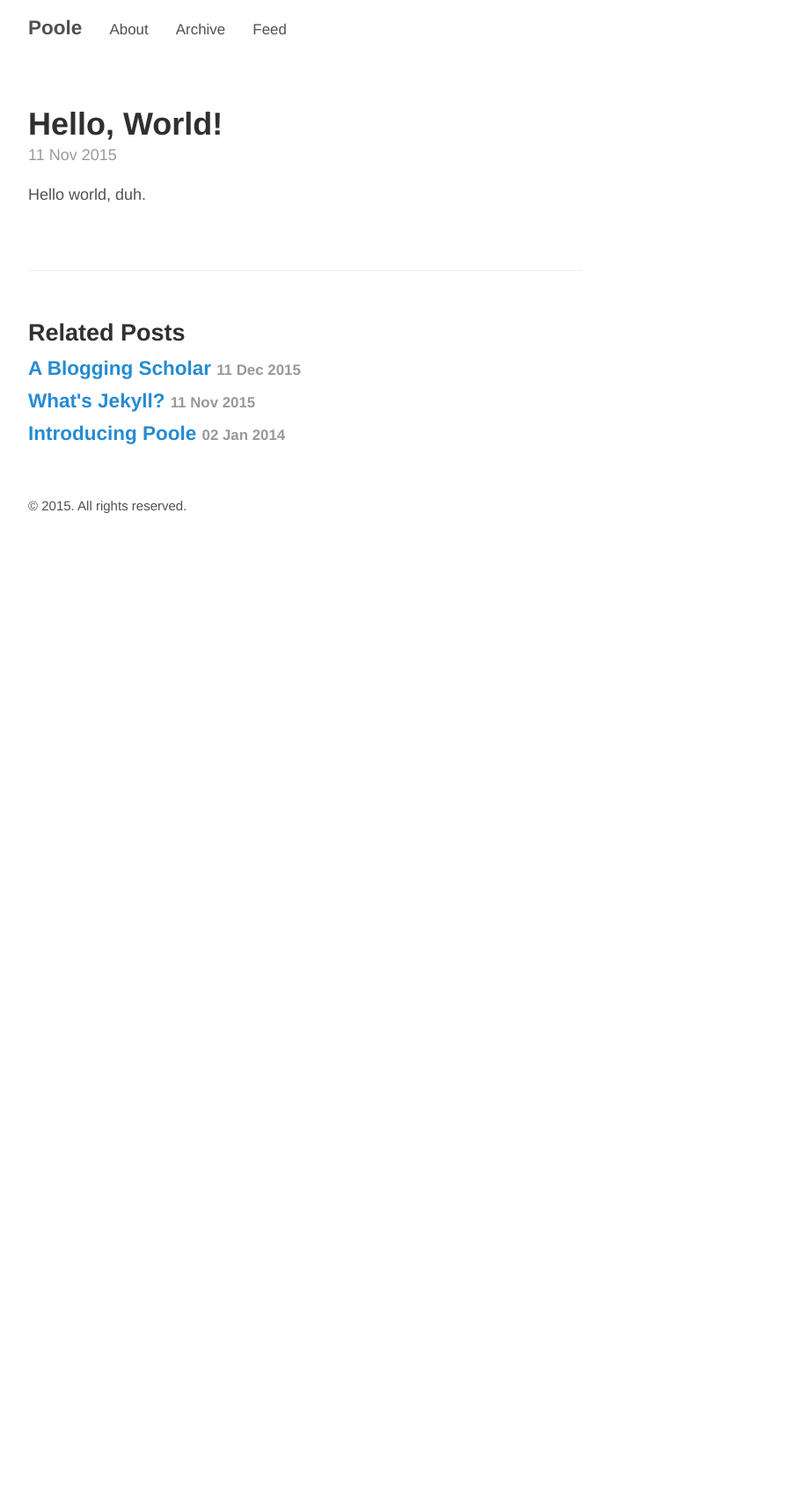
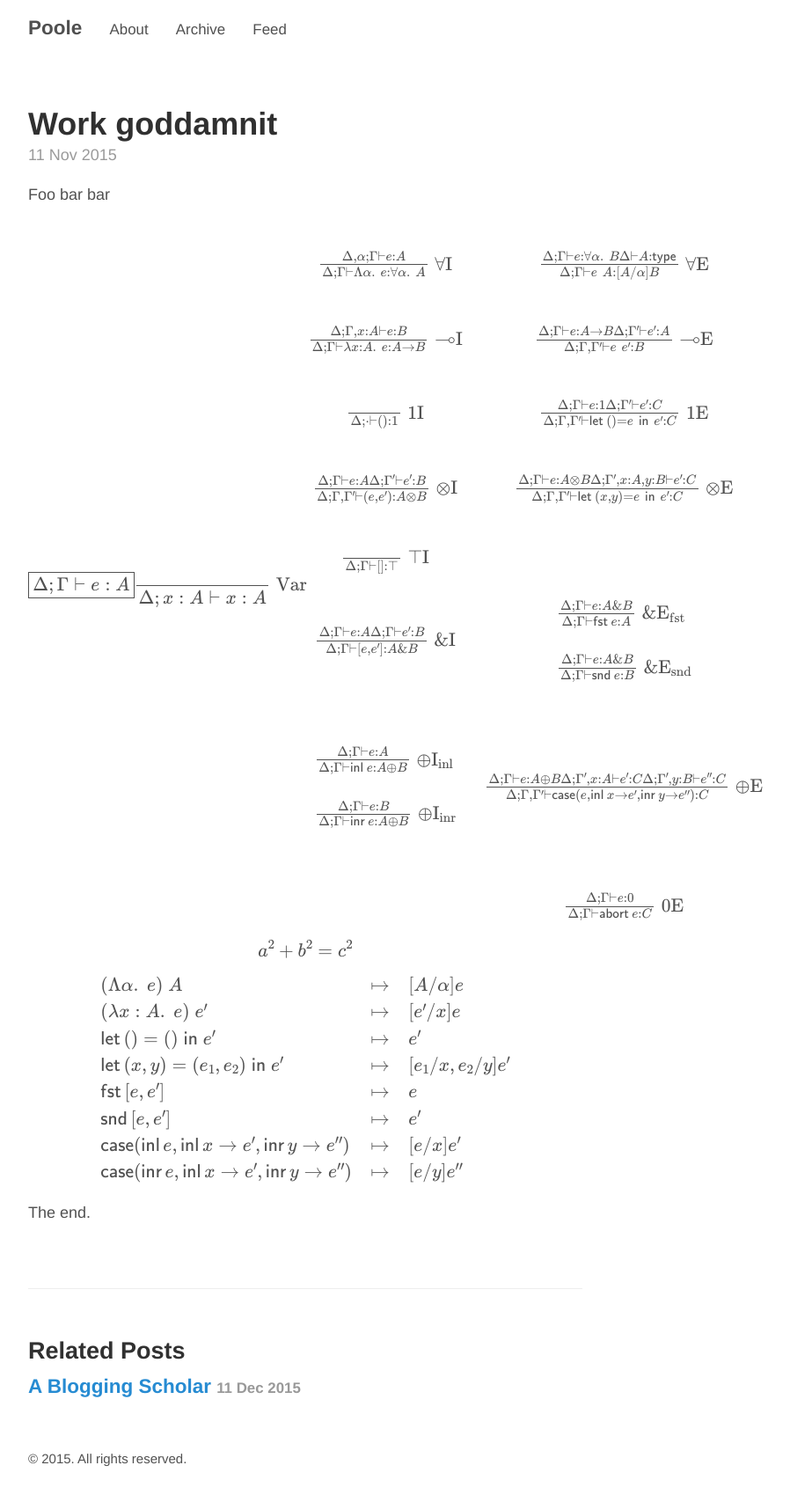
Before and after one commit to cdetroye/cdetroye.github.io, a Jekyll site: the page built from _posts/2015-11-11-helloworld.md, in a window 1280 px wide. Shown: the whole page at 88% size, without its empty margins (293-1191 px from the left). Built offline with Jekyll 4.4.1, drawn with Linux system fonts in a browser that asks for light colours; formulas are drawn with MathJax 3; comment, search, counter and statistics services are not loaded; before the commit the page ends 900 px from its top, so only the background shows below that.

```diff
--- a/_config.yml
+++ b/_config.yml
@@ -3,7 +3,7 @@
 # Use of `relative_permalinks` ensures post links from the index work properly.
 permalink:           pretty
 
-
+markdown: kramdown
 # Setup
 title:               Poole
 tagline:             The Jekyll Butler
--- a/_posts/2015-11-11-helloworld.md
+++ b/_posts/2015-11-11-helloworld.md
@@ -1,7 +1,179 @@
 ---
 layout: post
-title: Hello, World!
-comments: true
+title: Work goddamnit
 ---
 
-Hello world, duh.
+Foo bar bar
+
+
+{% raw %}{::nomarkdown}
+<div>
+$$
+\newcommand{\lolli}{\multimap}
+\newcommand{\tensor}{\otimes}
+\newcommand{\with}{\&}
+\newcommand{\all}[2]{\forall {#1}.\;{#2}}
+\newcommand{\fix}[2]{\mu {#1}.\;{#2}}
+
+\newcommand{\letv}[3]{\mathsf{let}\,{#1} = {#2}\;\mathsf{in}\;{#3}}
+
+\newcommand{\Fun}[2]{\Lambda {#1}.\;{#2}}
+\newcommand{\fun}[2]{\lambda {#1}.\;{#2}}
+
+\newcommand{\unit}{\left(\right)}
+\newcommand{\letunit}[2]{\letv{\unit}{#1}{#2}}
+\newcommand{\pair}[2]{\left({#1},{#2}\right)}
+\newcommand{\letpair}[4]{\letv{\pair{#1}{#2}}{#3}{#4}}
+\newcommand{\unita}{\left[\right]}
+\newcommand{\paira}[2]{\left[{#1}, {#2}\right]}
+\newcommand{\fst}[1]{\mathsf{fst}\,{#1}}
+\newcommand{\snd}[1]{\mathsf{snd}\,{#1}}
+\newcommand{\inl}[1]{\mathsf{inl}\,{#1}}
+\newcommand{\inr}[1]{\mathsf{inr}\,{#1}}
+\newcommand{\case}[5]{\mathsf{case}({#1}, \inl{#2} \to {#3}, \inr{#4} \to {#5})}
+\newcommand{\abort}[1]{\mathsf{abort}\,{#1}}
+\newcommand{\fold}[1]{\mathsf{in}\,{#1}}
+\newcommand{\unfold}[1]{\mathsf{out}\,{#1}}
+
+\newcommand{\judge}[4]{{#1};{#2} \vdash {#3} : {#4}}
+\newcommand{\judgetp}[2]{{#1} \vdash {#2} : \mathsf{type}}
+\newcommand{\judgectx}[2]{{#1} \vdash {#2} : \mathsf{ctx}}
+
+%% Rule names
+
+\newcommand{\rulename}[3]{{#2}{\mathrm{#3}}_{\mathrm{#1}}}
+\newcommand{\intro}[2][]{\rulename{#1}{#2}{I}}
+\newcommand{\elim}[2][]{\rulename{#1}{#2}{E}}
+
+\newcommand{\Var}{\rulename{}{}{Var}}
+\newcommand{\AllI}{\intro{\forall}}
+\newcommand{\AllE}{\elim{\forall}}
+\newcommand{\LolliI}{\intro{\lolli}}
+\newcommand{\LolliE}{\elim{\lolli}}
+\newcommand{\UnitI}{\intro{1}}
+\newcommand{\UnitE}{\elim{1}}
+\newcommand{\TensorI}{\intro{\tensor}}
+\newcommand{\TensorE}{\elim{\tensor}}
+\newcommand{\TopI}{\intro{\top}}
+\newcommand{\TopE}{\elim{\top}}
+\newcommand{\WithI}{\intro{\with}}
+\newcommand{\WithEFst}{\elim[fst]{\with}}
+\newcommand{\WithESnd}{\elim[snd]{\with}}
+\newcommand{\ZeroI}{\intro{0}}
+\newcommand{\ZeroE}{\elim{0}}
+\newcommand{\SumIInl}{\intro[inl]{\oplus}}
+\newcommand{\SumIInr}{\intro[inr]{\oplus}}
+\newcommand{\SumE}{\elim{\oplus}}
+
+\newcommand{\MuI}{\intro{\mu}}
+\newcommand{\MuE}{\elim{\mu}}
+
+\newcommand{\size}[1]{\left|#1\right|}
+\newcommand{\inferrule}[3][]{\frac{#2}{#3}\;{#1}}
+$$
+$$
+\boxed{\judge{\Delta}{\Gamma}{e}{A}}
+\\
+\inferrule[\Var]
+          { }
+          {\judge{\Delta}{x:A}{x}{A}}
+\\
+\begin{array}{cc}
+\inferrule[\AllI]
+          {\judge{\Delta, \alpha}{\Gamma}{e}{A}}
+          {\judge{\Delta}{\Gamma}{\Fun{\alpha}{e}}{\all{\alpha}{A}}}
+&
+\inferrule[\AllE]
+          {\judge{\Delta}{\Gamma}{e}{\all{\alpha}{B}} \\
+           \judgetp{\Delta}{A}}
+          {\judge{\Delta}{\Gamma}{e\;A}{[A/\alpha]B}}
+\\[2em]
+\inferrule[\LolliI]
+          {\judge{\Delta}{\Gamma, x:A}{e}{B}}
+          {\judge{\Delta}{\Gamma}{\fun{x:A}{e}}{A \to B}}
+&
+\inferrule[\LolliE]
+          {\judge{\Delta}{\Gamma}{e}{A \to B} \\
+           \judge{\Delta}{\Gamma'}{e'}{A}}
+          {\judge{\Delta}{\Gamma,\Gamma'}{e\;e'}{B}}
+\\[2em]
+\inferrule[\UnitI]
+          { }
+          {\judge{\Delta}{\cdot}{\unit}{1}}
+&
+\inferrule[\UnitE]
+          {\judge{\Delta}{\Gamma}{e}{1} \\
+           \judge{\Delta}{\Gamma'}{e'}{C}}
+          {\judge{\Delta}{\Gamma,\Gamma'}{\letunit{e}{e'}}{C}}
+\\[2em]
+\inferrule[\TensorI]
+          {\judge{\Delta}{\Gamma}{e}{A} \\
+           \judge{\Delta}{\Gamma'}{e'}{B} }
+          {\judge{\Delta}{\Gamma,\Gamma'}{\pair{e}{e'}}{A \tensor B}}
+&
+\inferrule[\TensorE]
+          {\judge{\Delta}{\Gamma}{e}{A \tensor B} \\\\
+           \judge{\Delta}{\Gamma', x:A, y:B}{e'}{C}}
+          {\judge{\Delta}{\Gamma,\Gamma'}{\letpair{x}{y}{e}{e'}}{C}}
+\\[2em]
+\inferrule[\TopI]
+          { }
+          {\judge{\Delta}{\Gamma}{\unita}{\top}}
+&
+\\[1em]
+\inferrule[\WithI]
+          {\judge{\Delta}{\Gamma}{e}{A} \\
+           \judge{\Delta}{\Gamma}{e'}{B} }
+          {\judge{\Delta}{\Gamma}{\paira{e}{e'}}{A \with B}}
+&
+\begin{array}{l}
+\inferrule[\WithEFst]
+          {\judge{\Delta}{\Gamma}{e}{A \with B}}
+          {\judge{\Delta}{\Gamma}{\fst{e}}{A}}
+\\[1em]
+\inferrule[\WithESnd]
+          {\judge{\Delta}{\Gamma}{e}{A \with B}}
+          {\judge{\Delta}{\Gamma}{\snd{e}}{B}}
+\end{array}
+\\[3em]
+\begin{array}{l}
+\inferrule[\SumIInl]
+          {\judge{\Delta}{\Gamma}{e}{A }}
+          {\judge{\Delta}{\Gamma}{\inl{e}}{A \oplus B}}
+\\[1em]
+\inferrule[\SumIInr]
+          {\judge{\Delta}{\Gamma}{e}{ B}}
+          {\judge{\Delta}{\Gamma}{\inr{e}}{A \oplus B}}
+\end{array}
+&
+\begin{array}{l}
+\inferrule[\SumE]
+          {\judge{\Delta}{\Gamma}{e}{A \oplus B} \\\\
+           \judge{\Delta}{\Gamma', x:A}{e'}{C} \\\\
+           \judge{\Delta}{\Gamma', y:B}{e''}{C} }
+          {\judge{\Delta}{\Gamma, \Gamma'}{\case{e}{x}{e'}{y}{e''}}{C}}
+\end{array}
+\\[3em]
+&
+\inferrule[\ZeroE]
+          {\judge{\Delta}{\Gamma}{e}{0}}
+          {\judge{\Delta}{\Gamma}{\abort{e}}{C}}
+\end{array}
+$$
+$$a^2 + b^2 = c^2$$
+$$
+  \begin{array}{lcl}
+    (\Fun{\alpha}{e})\;A                    & \mapsto & [A/\alpha]e  \\
+    (\fun{x:A}{e})\;e'                      & \mapsto & [e'/x]e \\
+    \letv{\unit}{\unit}{e'}                 & \mapsto & e' \\
+    \letv{\pair{x}{y}}{\pair{e_1}{e_2}}{e'} & \mapsto & [e_1/x, e_2/y]e' \\
+    \fst{\paira{e}{e'}}                     & \mapsto & e \\
+    \snd{\paira{e}{e'}}                     & \mapsto & e' \\
+    \case{\inl{e}}{x}{e'}{y}{e''}           & \mapsto & [e/x]e' \\
+    \case{\inr{e}}{x}{e'}{y}{e''}           & \mapsto & [e/y]e'' \\
+  \end{array}
+$$
+</div>
+{:/}{% endraw %}
+
+The end.
```
Also changed, not shown: _posts/2014-01-01-example-content.md (deleted, +0 -170 lines), _posts/2014-01-02-introducing-poole.md (deleted, +0 -44 lines), _posts/2015-11-11-whats-jekyll.md (deleted, +0 -17 lines).
